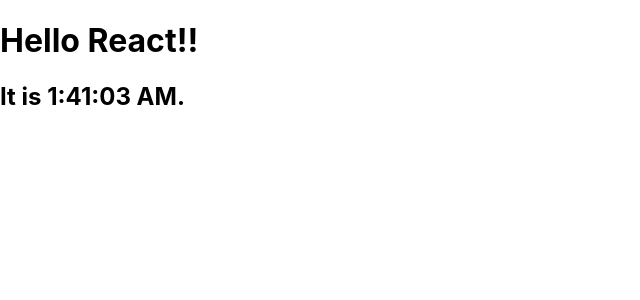
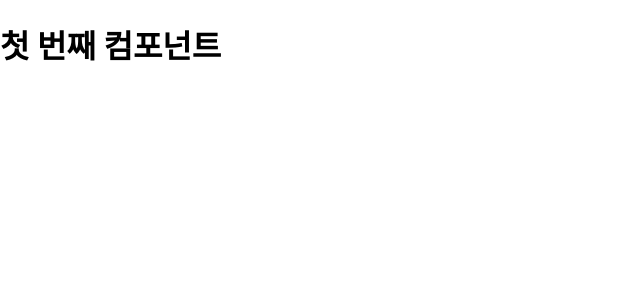
Before and after one commit to GGongnanE/test-react, a React (Create React App) app: page / in a window 1280 px wide. Shown: the top 300 px of the page, without its empty margins (0-640 px from the left). Built offline with nearby package versions, Linux system fonts and the light colour scheme.

Commit message:
Add sample code

```diff
--- /dev/null
+++ b/src/chapter_05/Comment.jsx
@@ -0,0 +1,44 @@
+import React from "react";
+
+// const styles = {
+//     wrapper: {
+//         margin: 8,
+//         padding: 8,
+//         display: 'flex',
+//         flexDirection: 'row',
+//         border: '1px solid grey',
+//         borderRadius: 16,
+//     },
+//     imageContainer: {},
+//     image: {
+//         width: 100,
+//         height: 100,
+//         borderRadius: 25,
+//     },
+//     contentContainer: {
+//         marginLeft: 8,
+//         display: 'flex',
+//         flexDirection: 'column',
+//         justifyContent: 'center',
+//     },
+//     nameText: {
+//         fontSize: 20,
+//         fontWeight: 'bold',
+//         color: 'black'
+//     },
+//     commentText: {
+//         fontSize: 16,
+//         color: 'darkgrey',
+//         fontWeight: 'bold',
+//     }
+// }
+
+function Comment(props) {
+    return (
+        <div>
+            <h1>첫 번째 컴포넌트</h1>
+        </div>
+    );
+}
+
+export default Comment;
--- /dev/null
+++ b/src/chapter_05/CommentList.jsx
@@ -0,0 +1,12 @@
+import React from "react";
+import Comment from "./Comment";
+
+function CommentList() {
+    return (
+        <div>
+            <Comment />
+        </div>
+    );
+}
+
+export default CommentList;
--- a/src/index.js
+++ b/src/index.js
@@ -5,15 +5,22 @@ import App from './App';
 import reportWebVitals from './reportWebVitals';
 import Library from './ chapter_03/Library';
 import Clock from './chapter_04/Clock';
+import CommentList from './chapter_05/CommentList';
 
 const root = ReactDOM.createRoot(document.getElementById('root'));
-setInterval(() => {
-  root.render(
-    <React.StrictMode>
-      <Clock />
-    </React.StrictMode>
-  );
-}, 1000);
+root.render(
+  <React.StrictMode>
+    <CommentList />
+  </React.StrictMode>
+);
+
+// setInterval(() => {
+//   root.render(
+//     <React.StrictMode>
+//       <Clock />
+//     </React.StrictMode>
+//   );
+// }, 1000);
 
 // If you want to start measuring performance in your app, pass a function
 // to log results (for example: reportWebVitals(console.log))
```
